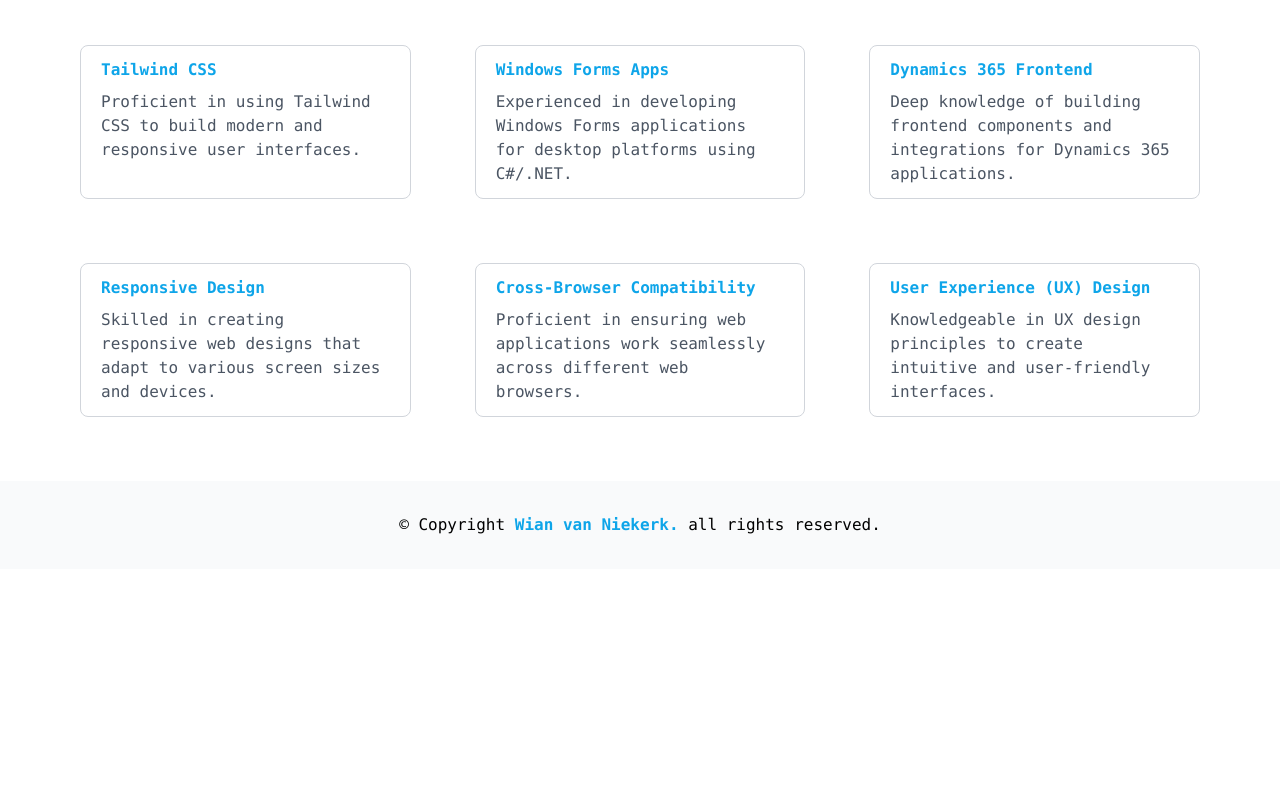
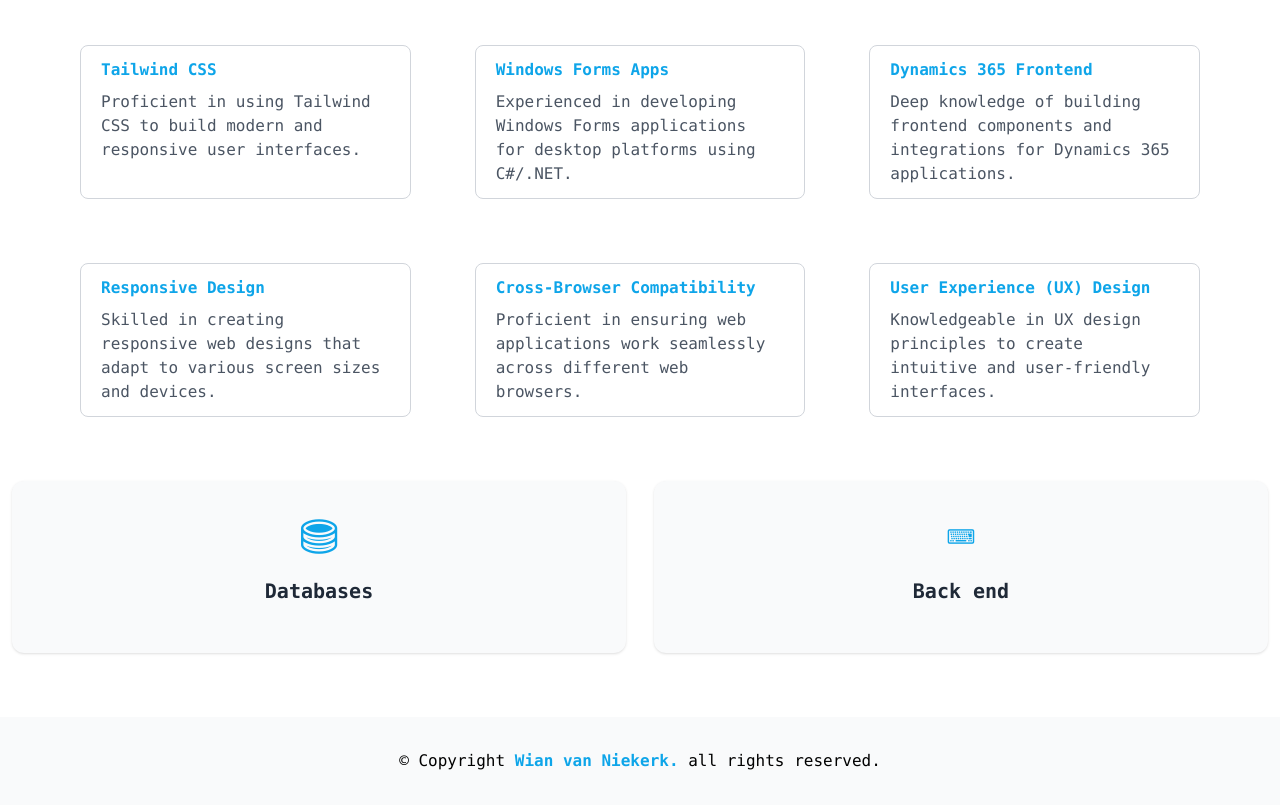
Before and after one commit to wianvanniekerk/wianvanniekerk.github.io, a plain HTML site: page pages/frontend.html in a window 1280 px wide. Shown: the part 191-996 px from the top of the page. Before the commit the page ends 800 px from the top, so only its background shows below. Drawn offline with Linux system fonts and the light colour scheme; a script that the page names is missing.

Commit message:
deploy: ca1c175b4918c7eae0eeb85c4e8e2ade552affbd

```diff
--- a/pages/frontend.html
+++ b/pages/frontend.html
@@ -87,6 +87,28 @@
         </div>
     </section>
 
+    <section id="stack" class="mb-16">
+        <div class="container__main">
+          <div class="grid grid-cols-1 md:grid-cols-2 gap-7">
+            <a href="./databases.html" class="card__hover__bg">
+              <p
+                class="text-5xl text-sky-500"
+              >⛃</p>
+              <h3 class="text-xl font-semibold text-gray-800 my-4">
+                Databases
+              </h3>
+            </a>
+
+            <a href="./backend.html" class="card__hover__bg">
+                <p class="text-5xl text-sky-500">⌨</p>
+                <h3 class="text-xl font-semibold text-gray-800 my-4">
+                  Back end
+                </h3>
+              </a>
+          </div>
+        </div>
+      </section>
+
     <footer class="bg-gray-50">
         <div class="container__main text-center py-8">
             &copy; Copyright
```
Also changed, not shown: pages/about.html (+2 -2 lines), pages/backend.html (+23 -0 lines), pages/databases.html (+20 -0 lines), Images/web-design.png (deleted), css/style.css, js/dark.js (line endings or trailing spaces), 1 other file.
